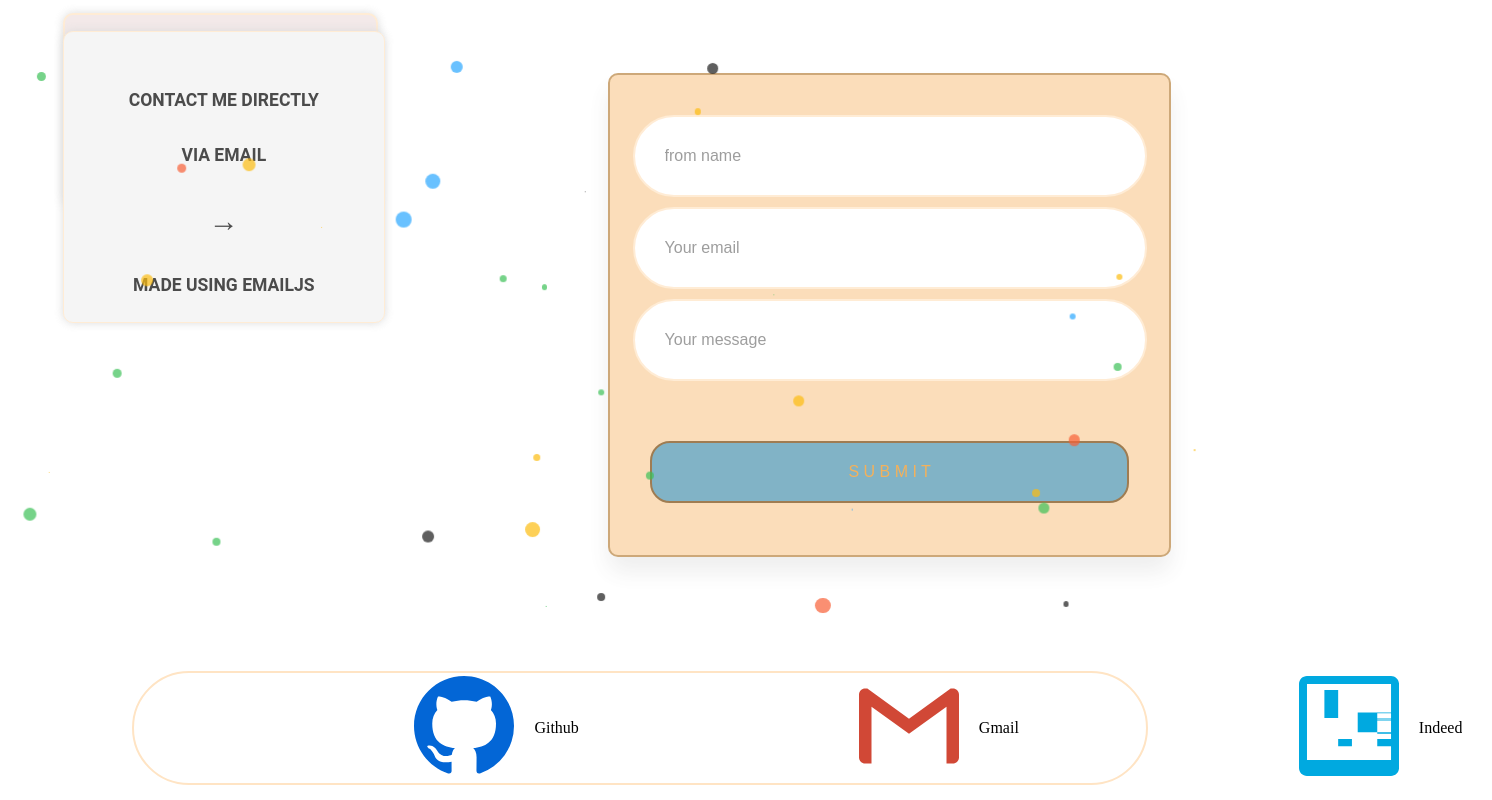
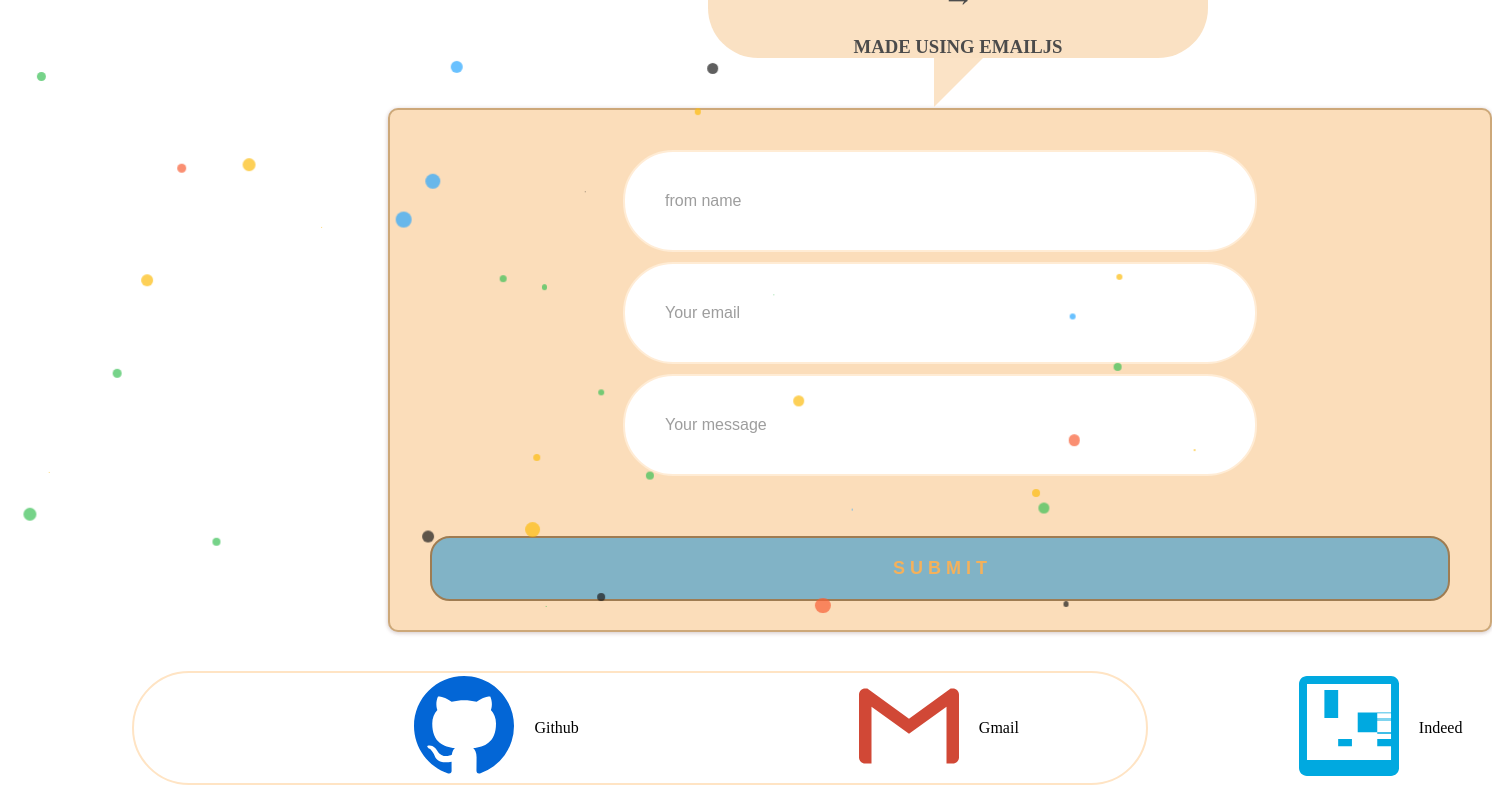
Before and after one commit to connorbottone/CbottonePorfolio, a React (Create React App) app in the folder my-app/: page / in a window 1280 px wide. Both pictures are taken after a click on the link 778 px from the left and 910 px from the top of the page. Shown: the part 182-982 px from the top of the page, 1492 px wide, since content can reach past the window. Built offline with nearby package versions, Linux system fonts and the light colour scheme.

Commit message:
added thought bubble to contact me need to add rofoli content

```diff
--- a/my-app/src/components/Contactme.js
+++ b/my-app/src/components/Contactme.js
@@ -9,8 +9,8 @@ const ContactMe = () => {
 
     return (
         <div>
-            <h1>ContactMe Me</h1>
-            <div id ="h3"></div>
+
+            <div  className='speech-bubble'id ="h3">
             <card id='h2'>
                 <h3>CONTACT ME DIRECTLY </h3>
 
@@ -18,7 +18,7 @@ const ContactMe = () => {
                 <h1>&#8594;</h1>
 
                     <h3>MADE USING EMAILJS</h3>
-                        </card>
+                        </card></div>
             <FormData />
 
 
--- a/my-app/src/styles/contactMe.css
+++ b/my-app/src/styles/contactMe.css
@@ -1,4 +1,4 @@
-#h2{
+/* #h2{
 
     display: flex;
     flex-direction: column;
@@ -6,7 +6,7 @@
     margin-top: 120px;
     padding: 40px;
     background-color: #f2f2f2;
-    border-radius: 10px;
+    border-radius: 100px;
     box-shadow: 0px 0px 10px #ccc;
     height: 210px;
     width: 20%;
@@ -14,19 +14,46 @@
     border: 1px solid bisque;
     font-family: 'Roboto', sans-serif;
     font-size: 15px;
+
 }
 #h3{
     display: flex;
     flex-direction: column;
     align-items: center;
     background-color: #eee0e0;
-    border-radius: 10px;
+    border-radius: 120px;
     box-shadow: 0px 0px 10px #ccc;
-    height: 190px;
+    height: 310px;
     width: 26%;
     margin-left: 55px;
     z-index: -1;
     position: absolute;
     top: 160px;
     border: 2px solid bisque;
+} */
+.speech-bubble {
+	position: relative;
+	background:rgb(248, 213, 170);
+	border-radius: 50px;
+    width: 500px;
+    text-align: center;
+    font-family: 'Hallelujah', ;
+    margin-top:  40px;
+    margin-left:  700px;
+
 }
+
+.speech-bubble:after {
+	content: '';
+	position: absolute;
+	bottom: 0;
+	left: 50%;
+	width: 0;
+	height: 0;
+	border: 49px solid transparent;
+	border-top-color: rgb(250, 216, 175);
+	border-bottom: 0;
+	border-left: 0;
+	margin-left: -24.5px;
+	margin-bottom: -49px;
+}
--- a/my-app/src/styles/dataform.css
+++ b/my-app/src/styles/dataform.css
@@ -2,27 +2,27 @@
     display: flex;
     flex-direction: column;
     align-items: center;
-    margin-top: -250px;
+    margin-top: 50px;
     padding: 40px;
     background-color: rgb(250, 208, 157);
     border-radius: 10px;
-    box-shadow: 0px 15px 25px rgba(0, 0, 0, 0.1);
-    height: 400px;
-    width: 40%;
-    margin-left: 600px;
+    box-shadow: 0 1px 6px rgba(168, 23, 23, 0.12), 0 1px 4px rgba(0, 0, 0, 0.24);
+    height: 440px;
+    width: 85%;
+    margin-left: 380px;
     border: 2px solid rgb(184, 132, 65);
   }
 
   .App input[type='text'] {
-    width: 60%;
-    padding: 30px;
+    width: 100%;
+    padding: 40px;
     margin-bottom: 10px;
     font-size: 16px;
     border-radius: 50px;
     border: none;
     /* box-shadow: 0px 0px 5px #ccc; */
     height: auto;
-    inline-size: 450px;
+    inline-size: 550px;
     overflow-wrap: break-word;
     border: 2px solid bisque;
 
@@ -32,7 +32,7 @@
   .App button[type='submit'] {
     width: 100%;
     padding: 20px;
-    font-size: 16px;
+    font-size: 18px;
     background-color: #4c93af;
     color: #f09116;
     border-radius: 20px;
@@ -40,6 +40,7 @@
     cursor: pointer;
     margin-top: 50px;
     border: 2px solid rgb(119, 70, 9);
+    font-weight: bold;
 
 
   }
```
